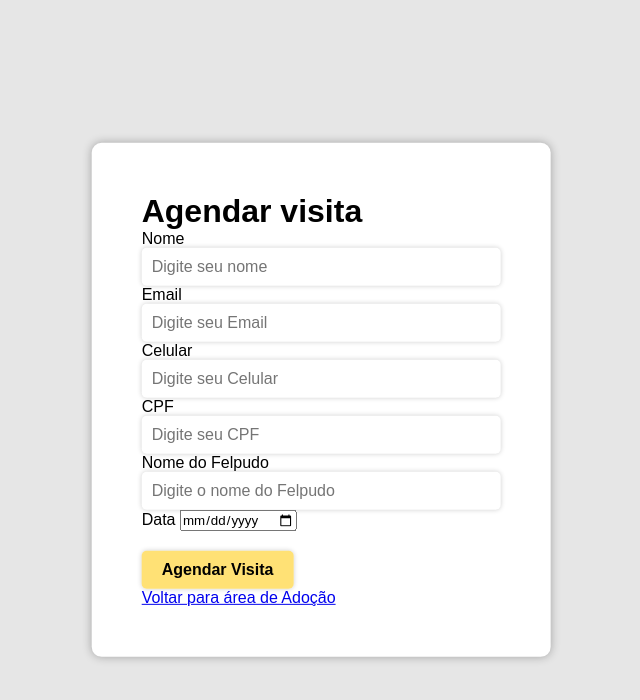
After one commit to lubalsaneli/TCC, a PHP site: page /agendar-visita.php in a window 1280 px wide. The commit adds this page. Shown: the top 700 px of the page, without its empty margins (319-959 px from the left). Run offline with PHP 8.4, Linux system fonts and the light colour scheme; data that the repository does not hold is empty.

Commit message:
Atualizações

```diff
--- a/administrador-visita.php
+++ b/administrador-visita.php
@@ -88,6 +88,7 @@ if ($_SERVER["REQUEST_METHOD"] == "POST") {
               <th>Celular</th>
               <th>CPF</th>
               <th>Nome Animal</th>
+              <th>Data</th>
             </tr>
           </thead>
           <tbody>
@@ -98,8 +99,9 @@ if ($_SERVER["REQUEST_METHOD"] == "POST") {
                 <td><?php echo $visita["celular"]; ?></td>
                 <td><?php echo $visita["cpf"]; ?></td>
                 <td><?php echo $visita["nomeanimal"]; ?></td>
-                <td><div class="btn-container"><a href='alterar-consulta.php?id=<?php echo $visita["ID"]; ?>'><button class="btn">Alterar</button></a>
-                <a href='./src/remover_consulta.php?id=<?php echo $visita["ID"]; ?>'><button class="btn">Remover</button></a></div></td>
+                <td><?php echo $visita["datavisita"]; ?></td>
+                <td><div class="btn-container"><a href='alterar-visita.php?id=<?php echo $visita["ID"]; ?>'><button class="btn">Alterar</button></a>
+                <a href='./src/remover_visita.php?id=<?php echo $visita["ID"]; ?>'><button class="btn">Remover</button></a></div></td>
               </tr>
             <?php } ?>
           </tbody>
--- a/adocao-details.php
+++ b/adocao-details.php
@@ -126,7 +126,7 @@
                             </div>
 
                             <div class=container-infos-button>
-                                <button>AGENDAR VISITA</button>
+                                <a href='agendar-visita.php'><button>Agendar Visita</button></a>
                             </div>
                         </div>
 
--- /dev/null
+++ b/agendar-visita.php
@@ -0,0 +1,71 @@
+<?php
+// Inclui o arquivo de conexão com o banco de dados
+require_once "./src/conexao.php";
+
+// Inicia a sessão para armazenar as informações do usuário
+session_start();
+
+// Inicializa a variável para armazenar a mensagem de sucesso
+$mensagem = '';
+
+// Verifica se o formulário foi enviado
+if ($_SERVER["REQUEST_METHOD"] == "POST") {
+  // Obtém os dados enviados pelo formulário
+  $nome = $_POST["nome"];
+  $email = $_POST["email"];
+  $celular = $_POST["celular"];
+  $cpf = $_POST["cpf"];
+  $nomeanimal = $_POST["nomeanimal"];
+  $datavisita = $_POST["datavisita"];
+
+  // Insere os dados na tabela de usuarios
+  $sql = "INSERT INTO visitas (nome, email, celular, cpf, nomeanimal, datavisita) VALUES (?, ?, ?, ?, ?, ?)";
+  $stmt = $pdo->prepare($sql);
+  $stmt->execute([$nome, $email, $celular, $cpf, $nomeanimal, $datavisita]);
+
+  // Define a mensagem de sucesso
+  $mensagem = 'Visita cadastrada com sucesso!';
+}
+?>
+
+  <link rel="stylesheet" type="text/css" href="./css/alterar-consultaa.css">
+  <div class="container" >
+    <h1>Agendar visita</h1>
+    <form method="POST">
+
+      <input type="hidden" name="id" value="<?php echo $visitas['ID']; ?>">
+
+      <div class="form-input">
+        <label for="nome">Nome</label>
+        <input id="nome" type="text" name="nome" placeholder="Digite seu nome" required>
+      </div>
+
+      <div class="form-input">
+        <label for="Email">Email</label>
+        <input id="Email" type="text" name="email" placeholder="Digite seu Email" required>
+      </div>
+
+      <div class="form-input">
+        <label for="Celular">Celular</label>
+        <input id="Celular" type="text" name="celular" placeholder="Digite seu Celular" required>
+      </div>
+
+      <div class="form-input">
+        <label for="cpf">CPF</label>
+        <input id="cpf" type="text" name="cpf" placeholder="Digite seu CPF" required>
+      </div>
+
+      <div class="form-input">
+        <label for="nomeanimal">Nome do Felpudo</label>
+        <input id="nomeanimal" type="text" name="nomeanimal" placeholder="Digite o nome do Felpudo" required>
+      </div>
+
+      <div class="form-input">
+        <label for="datavisita">Data</label>
+        <input id="datavisita" type="date" name="datavisita" required>
+      </div>
+      <button type="submit" name="submit" value="Atualizar" class="btn-atualizar">Agendar Visita</button>
+      <p><a href="adocao.php">Voltar para área de Adoção</a></p>
+    </form>
+  </div>
+  <?php
--- a/database/banco.sql
+++ b/database/banco.sql
@@ -38,4 +38,5 @@ create table visitas (ID INT AUTO_INCREMENT PRIMARY KEY,
                         email varchar(150) NOT NULL,
                         celular varchar(16) NOT NULL,
                         cpf varchar(15) NOT NULL,
-                        nomeanimal varchar(20) NOT NULL);
+                        nomeanimal varchar(20) NOT NULL,
+                        datavisita date NOT NULL);
--- a/src/consultar_usuario.php
+++ b/src/consultar_usuario.php
@@ -1,6 +1,6 @@
 <?php
 // Inclui o arquivo de conexão com o banco de dados
-require_once "./src/conexao.php";
+require_once "conexao.php";
 
 function consultarUsuario($pdo, $email, $senha) {
   // Consulta o banco de dados para ver se há um usuário com esse login e senha
--- a/src/remover_consulta.php
+++ b/src/remover_consulta.php
@@ -1,7 +1,7 @@
 <?php
 
 // Inclui o arquivo de conexão com o banco de dados
-require_once "./src/conexao.php";
+require_once "conexao.php";
 
 // Verifica se foi enviado um ID para a página
 if(isset($_GET["id"])) {
@@ -12,13 +12,13 @@ if(isset($_GET["id"])) {
   $stmt = $pdo->prepare("DELETE FROM consultas WHERE id = ?");
   if($stmt->execute(array($id))) {
     // Redireciona de volta para a página de listagem de produtos
-    header("Location: administrador-consulta.php");
+    header("Location: ../administrador-consulta.php");
     exit();
   } else {
     echo "Erro ao excluir registro: " . mysqli_error($conexao);
   }
 } else {
   // Se não foi enviado um ID, redireciona para a página de listagem de produtos
-  header("Location: administrador-consulta.php");
+  header("Location: ../administrador-consulta.php");
   exit();
 }
```
Also changed, not shown: alterar-visita.php (added, +88 -0 lines), src/remover_visita.php (renamed from src/remover_felpudo.php, +4 -4 lines), imagem-banco/dog-menu-4.jpg (added).
